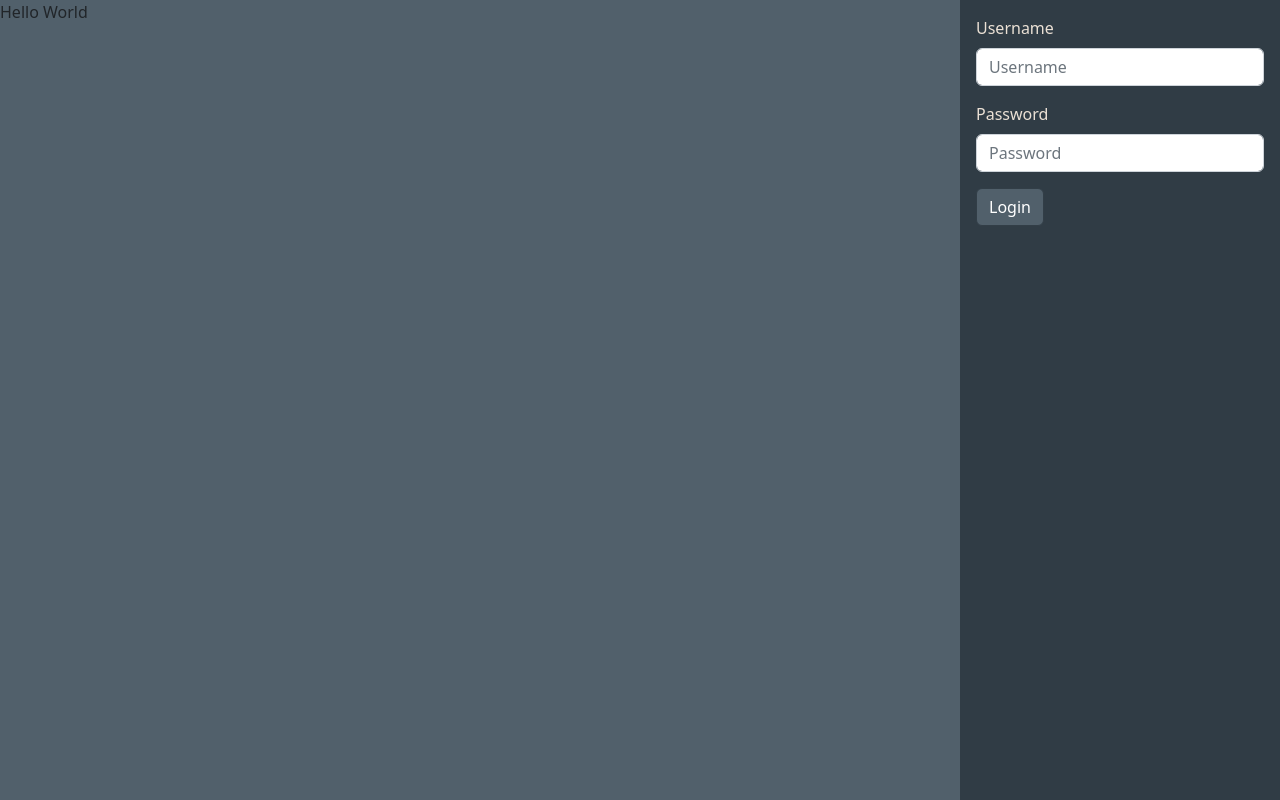
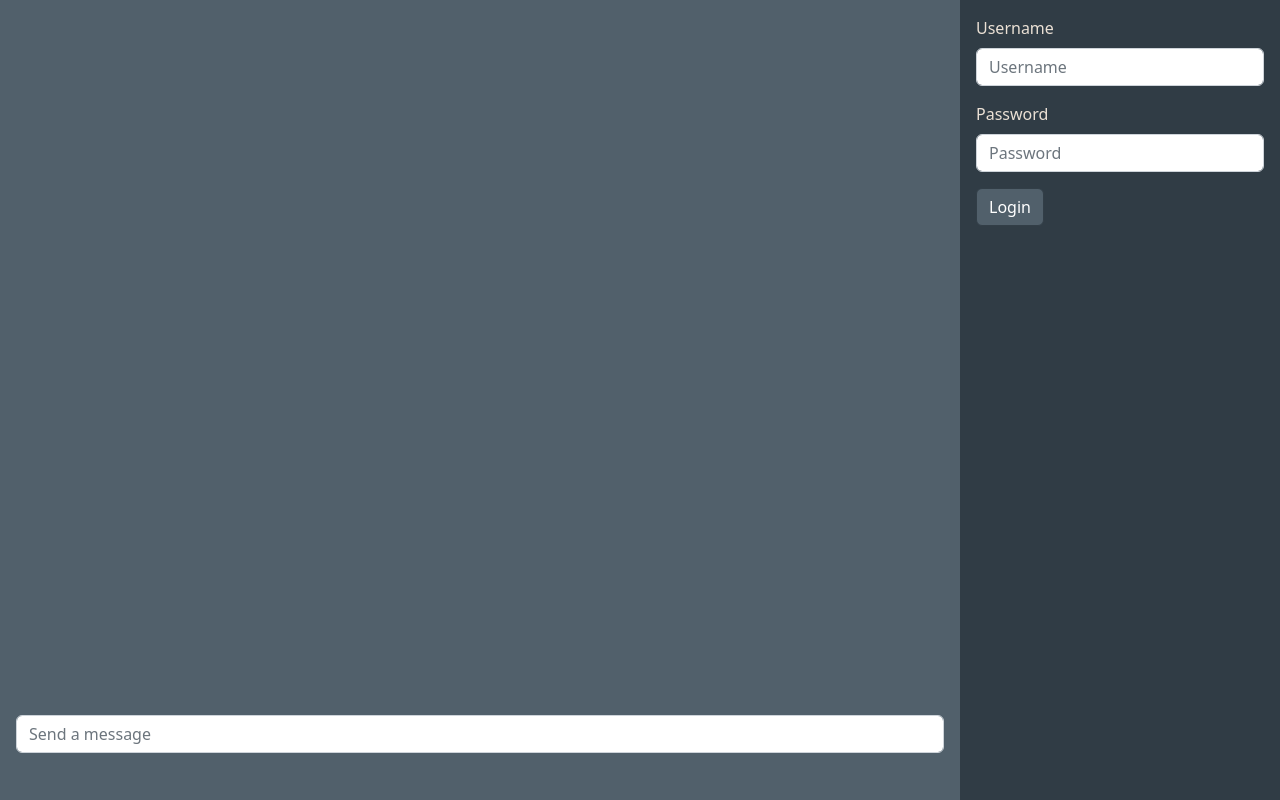
Before and after one commit to ShaionMoghimi/sendzlr, a React (Create React App) app: page / in a window 1280 px wide. Built offline with nearby package versions, Linux system fonts and the light colour scheme.

Commit message:
feat(chat): setting up basic chatbox layout

```diff
--- a/src/App.js
+++ b/src/App.js
@@ -3,9 +3,7 @@ import Home from './Home';
 import './Home.css';
 
 function App() {
-  return (
-    <Home />
-  );
+  return (<Home />);
 }
 
 export default App;
--- a/src/Home.css
+++ b/src/Home.css
@@ -18,6 +18,7 @@ body,
 .mainBody {
   float: left;
   width: 75%;
+  padding: 1rem;
 }
 
 .sideBar {
--- a/src/Home.js
+++ b/src/Home.js
@@ -1,11 +1,11 @@
-import { Container } from "react-bootstrap";
 import Sidebar from "./components/Sidebar";
+import Chat from "./components/Chat"
 import './Home.css'
 
 export default function Home() {
   return (
     <div className="coolGrey fullSize d-flex">
-      <div className="mainBody">Hello World</div>
+      <div className="mainBody"><Chat /></div>
       <div className="sideBar"><Sidebar /></div>
     </div>
   )
--- /dev/null
+++ b/src/components/Chat.css
@@ -0,0 +1,7 @@
+.messages {
+  height: 90%;
+}
+
+.tall {
+  height: 100%;
+}
--- /dev/null
+++ b/src/components/Chat.js
@@ -0,0 +1,28 @@
+import { Form } from "react-bootstrap";
+import { useState } from "react";
+import './Chat.css';
+
+export default function Chat() {
+  const [message, setMessage] = useState('');
+  const [messages, setMessages] = useState([]);
+
+  const messageSend = (e) => {
+    e.preventDefault();
+    let tmp = [...messages];
+    tmp.push(message);
+    setMessages(tmp);
+    setMessage('');
+  }
+  return (
+    <div className="tall">
+      <div className="messages mb-2">
+        {messages.map((m) => <div>{m}</div>)}
+      </div>
+      <div className="mt-2 mb-2">
+        <Form onSubmit={(e) => messageSend(e)}>
+          <Form.Control type="text" placeholder="Send a message" onChange={(e) => setMessage(e.target.value)} value={message} />
+        </Form>
+      </div>
+    </div>
+  )
+}
```
